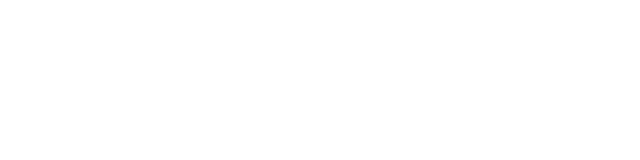
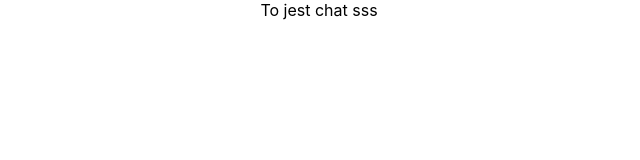
Before and after one commit to jundymek/chat-messenger, a React (Create React App) app: page / in a window 1280 px wide. Shown: the top 160 px of the page, without its empty margins (321-961 px from the left). Built offline with nearby package versions, Linux system fonts and the light colour scheme.

Commit message:
feat: add chat component

```diff
--- a/src/App.tsx
+++ b/src/App.tsx
@@ -1,9 +1,13 @@
-import React from 'react';
+import React, {useState} from 'react';
 import './App.css';
+import Chat from './components/chat/Chat';
 
 const App = () => {
+
+  const [username, setUsername] = useState(null)
   return (
     <div className="App">
+      <Chat username="sss"/>
     </div>
   );
 }
--- /dev/null
+++ b/src/components/chat/Chat.tsx
@@ -0,0 +1,15 @@
+import React from 'react';
+
+export interface Props {
+    username?: string;
+}
+
+function Chat({username}: Props) {
+    return (
+        <section className="chat">
+            To jest chat {username}
+        </section>
+    )
+}
+
+export default Chat;
```
Also changed, not shown: src/components/chat/Header.tsx (added).
